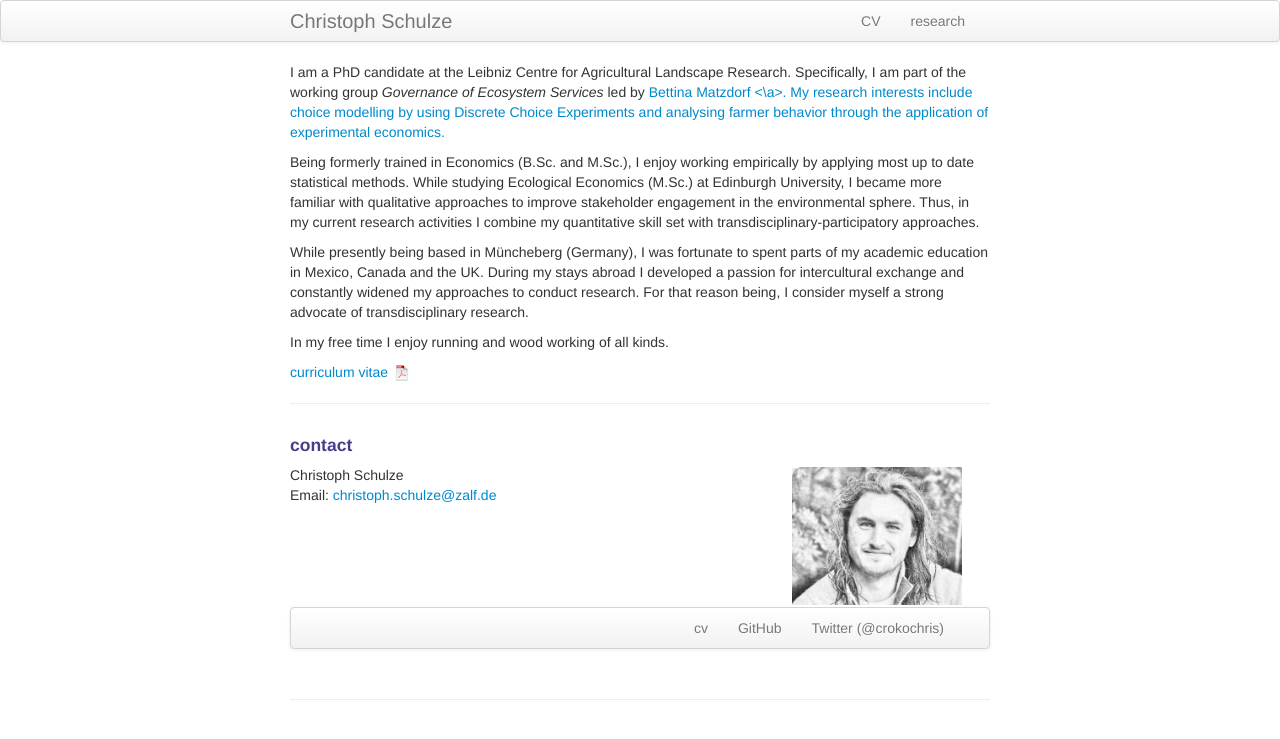
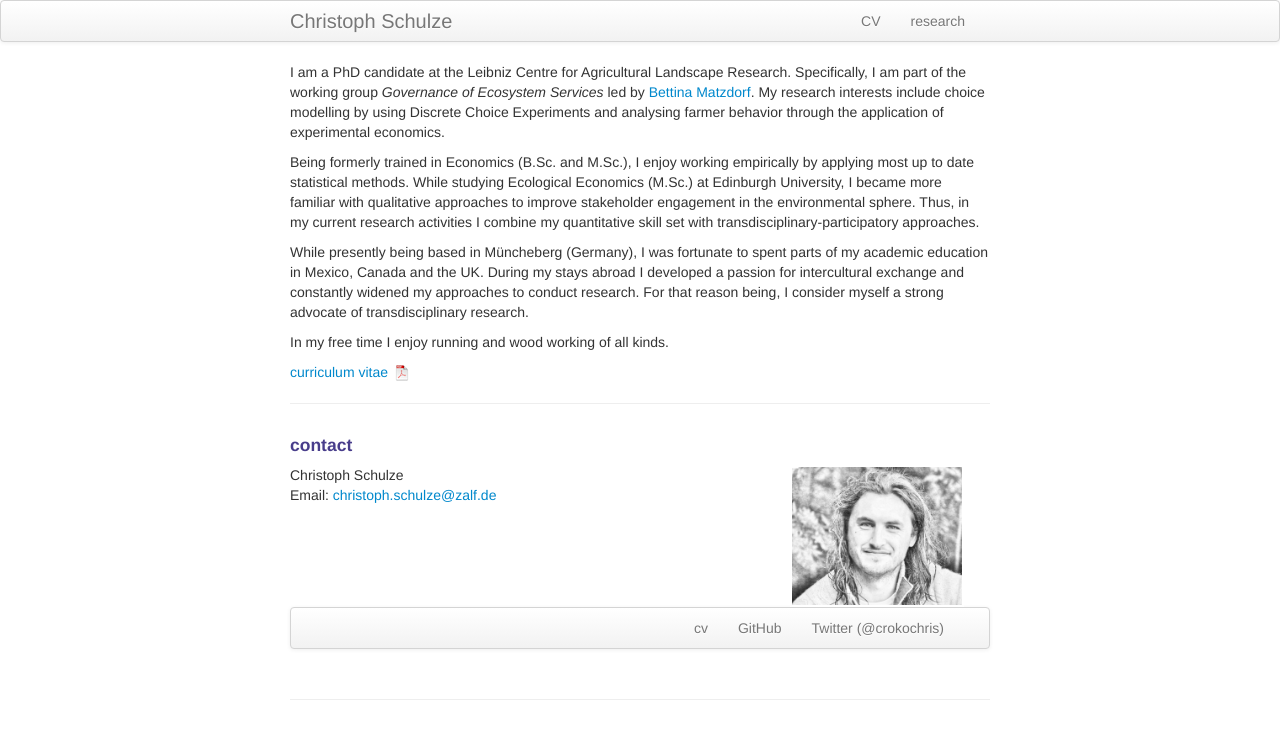
Before and after one commit to crokology/crokology.github.io, a Jekyll site: the page built from index.md, in a window 1280 px wide. Shown: the top 739 px of the page. Built offline with Jekyll 4.4.1, drawn with Linux system fonts in a browser that asks for light colours.

```diff
--- a/index.md
+++ b/index.md
@@ -5,7 +5,7 @@ description: Christoph Schulze is a PhD candidate at Leibniz University Hannover
 keywords: Discrete Choice Experiments, Ecological Economics, Ecosystem Services, Behavioral Economics
 ---
 
-I am a PhD candidate at the Leibniz Centre for Agricultural Landscape Research. Specifically, I am part of the working group *Governance of Ecosystem Services* led by <a href="https://www.umwelt.uni-hannover.de/matzdorf0.html?&no_cache=1&L=1">Bettina Matzdorf <\a>. My research interests include choice modelling by using Discrete Choice Experiments and analysing farmer behavior through the application of experimental economics.
+I am a PhD candidate at the Leibniz Centre for Agricultural Landscape Research. Specifically, I am part of the working group *Governance of Ecosystem Services* led by <a href="https://www.umwelt.uni-hannover.de/matzdorf0.html?&no_cache=1&L=1">Bettina Matzdorf</a>. My research interests include choice modelling by using Discrete Choice Experiments and analysing farmer behavior through the application of experimental economics.
 
 Being formerly trained in Economics (B.Sc. and M.Sc.), I enjoy working empirically by applying most up to date statistical methods. While studying Ecological Economics (M.Sc.) at Edinburgh University, I became more familiar with qualitative approaches to improve stakeholder engagement in the environmental sphere. Thus, in my current research activities I combine my quantitative skill set with transdisciplinary-participatory approaches.
 
```
